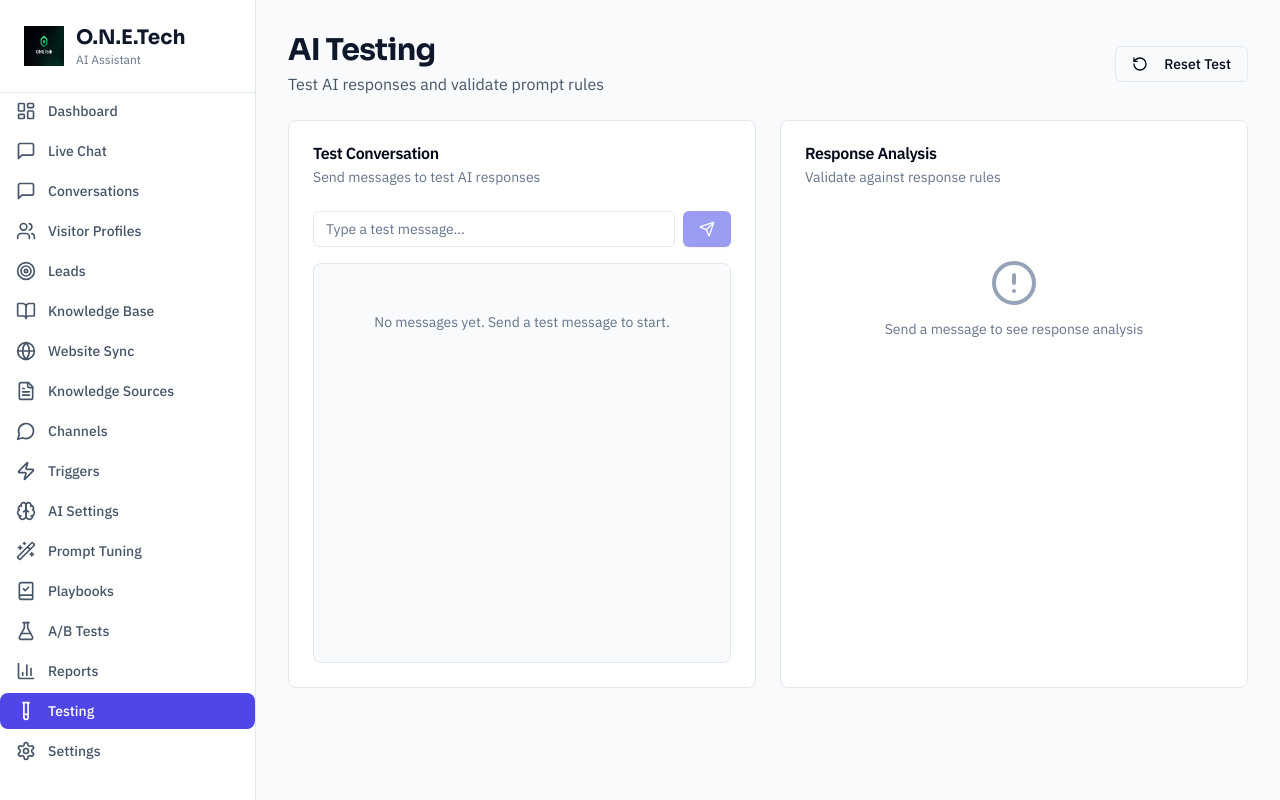
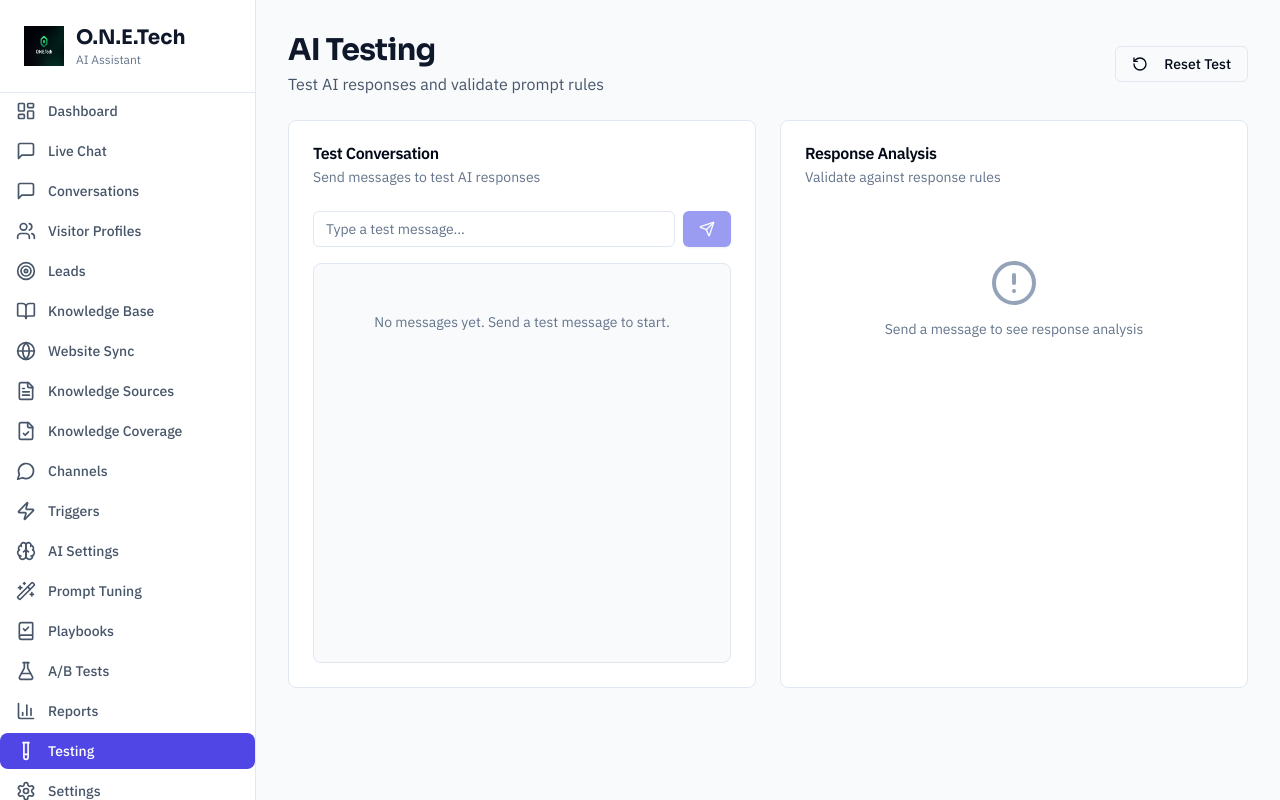
Before and after one commit to OlgaCh69/sg-02d8fb72-99e9-45e7-8fc1-90fd8cae2207-1777929141, a Next.js app: page /admin/testing in a window 1280 px wide. Shown: the top 800 px of the page. Built offline with nearby package versions, Linux system fonts and the light colour scheme.

Commit message:
feat(dashboard): add knowledge coverage link to sidebar

```diff
--- a/src/components/admin/AdminLayout.tsx
+++ b/src/components/admin/AdminLayout.tsx
@@ -27,6 +27,7 @@ import {
   TestTube,
   Brain,
   Monitor,
+  FileCheck,
 } from "lucide-react";
 
 interface AdminLayoutProps {
@@ -53,6 +54,7 @@ export default function AdminLayout({ children }: AdminLayoutProps) {
     { href: "/admin/knowledge-base", icon: BookOpen, label: "Knowledge Base" },
     { href: "/admin/website-sync", icon: Globe, label: "Website Sync" },
     { href: "/admin/knowledge-sources", icon: FileText, label: "Knowledge Sources" },
+    { href: "/admin/knowledge-coverage", icon: FileCheck, label: "Knowledge Coverage" },
     { href: "/admin/channels", icon: MessageCircle, label: "Channels" },
     { href: "/admin/triggers", icon: Zap, label: "Triggers" },
     { href: "/admin/ai-settings", icon: Brain, label: "AI Settings" },
--- a/src/integrations/supabase/database.types.ts
+++ b/src/integrations/supabase/database.types.ts
@@ -1,4 +1,4 @@
-/* eslint-disable @typescript-eslint/no-empty-object-type */
+
 export type Json =
   | string
   | number
--- a/src/integrations/supabase/types.ts
+++ b/src/integrations/supabase/types.ts
@@ -1,6 +1,6 @@
 // This file is automatically generated. Do not edit it directly.
 // Types are generated from the Supabase database schema using the Supabase CLI.
-/* eslint-disable @typescript-eslint/no-empty-object-type */
+
 
 import type { Database as DB } from './database.types';
 
```
